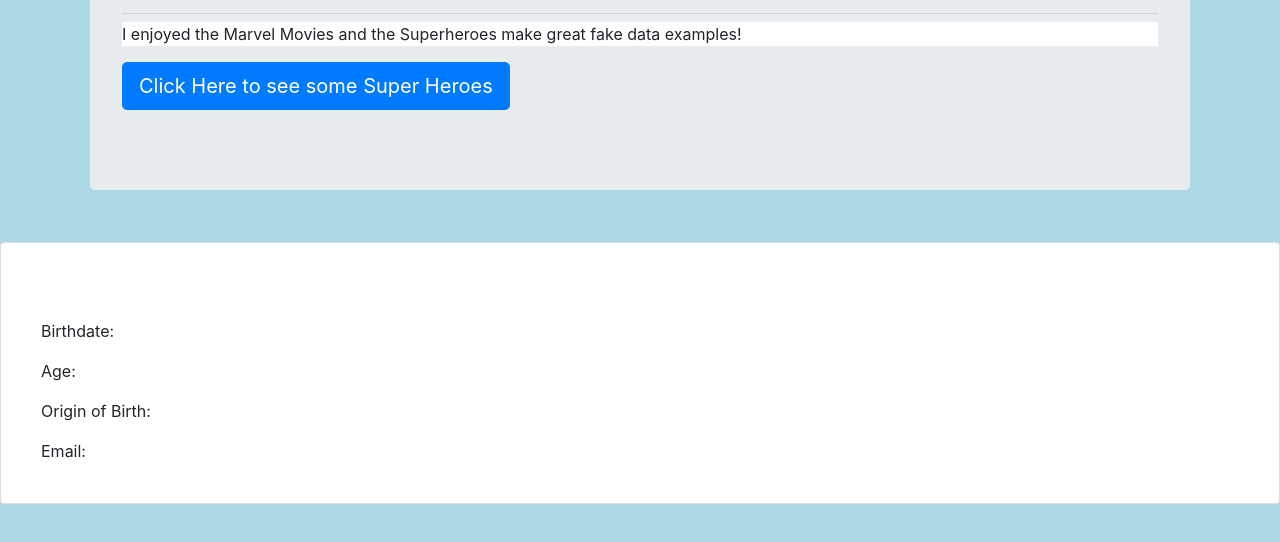
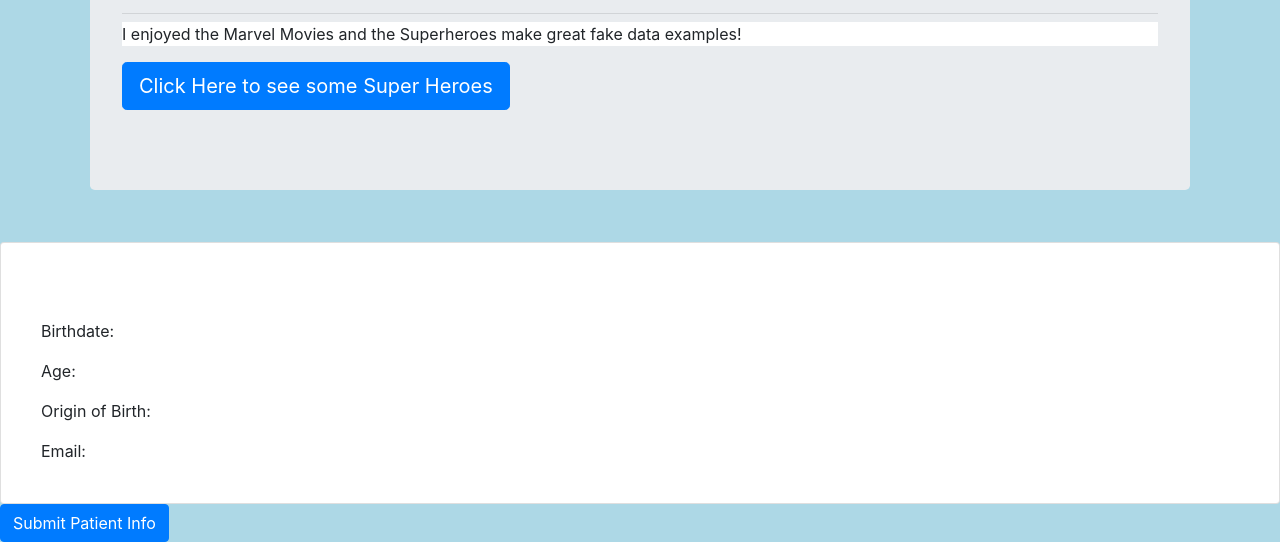
Before and after one commit to iu-msis/using-docker-lamans000, a plain HTML site: page app/public/index.html in a window 1280 px wide. Shown: the part 291-833 px from the top of the page. Before the commit the page ends 800 px from the top, so only its background shows below. Drawn offline with nearby package versions, Linux system fonts and the light colour scheme; no server answers.

Commit message:
added submit button changes

```diff
--- a/app/public/index.html
+++ b/app/public/index.html
@@ -52,7 +52,9 @@
     </div>
 </div>
 </div>
+
 <div id = "randomBioSelection">
+  <form @submit.prevent='fetchPersons()'>
 <div id ="padding" class="card">
   <div id=""> <a v-bind:href = "person.picture.large"><img v-bind:src="person.picture.medium"></a> </div>
   <div id ="" class="card-body">
@@ -77,6 +79,9 @@
 
 
   </div>
+  <button type="submit" class="btn btn-primary">Submit Patient Info</button>
+
+</form>
 </div>
 
 <script src="https://cdn.jsdelivr.net/npm/vue/dist/vue.js"></script>
```
